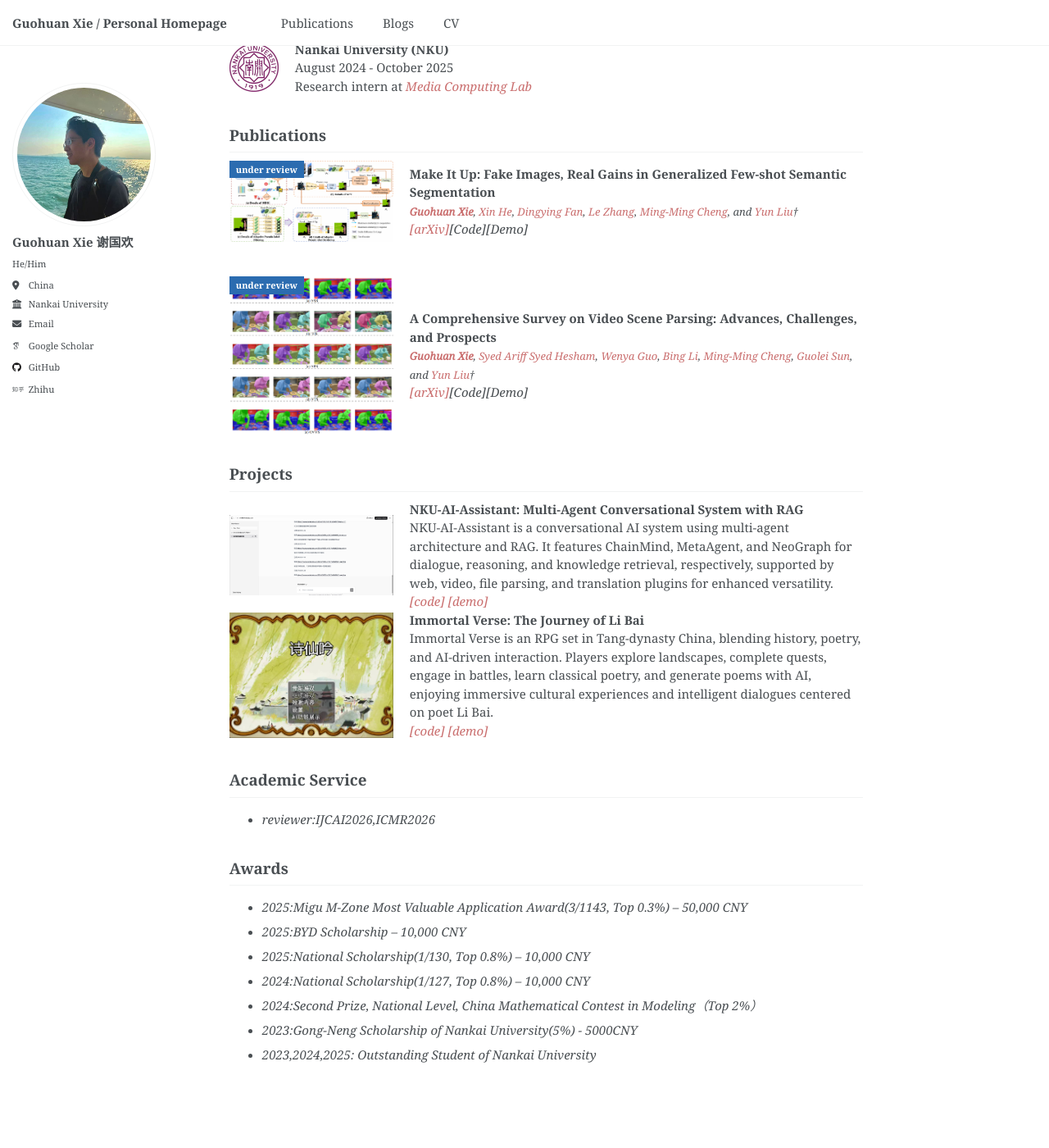
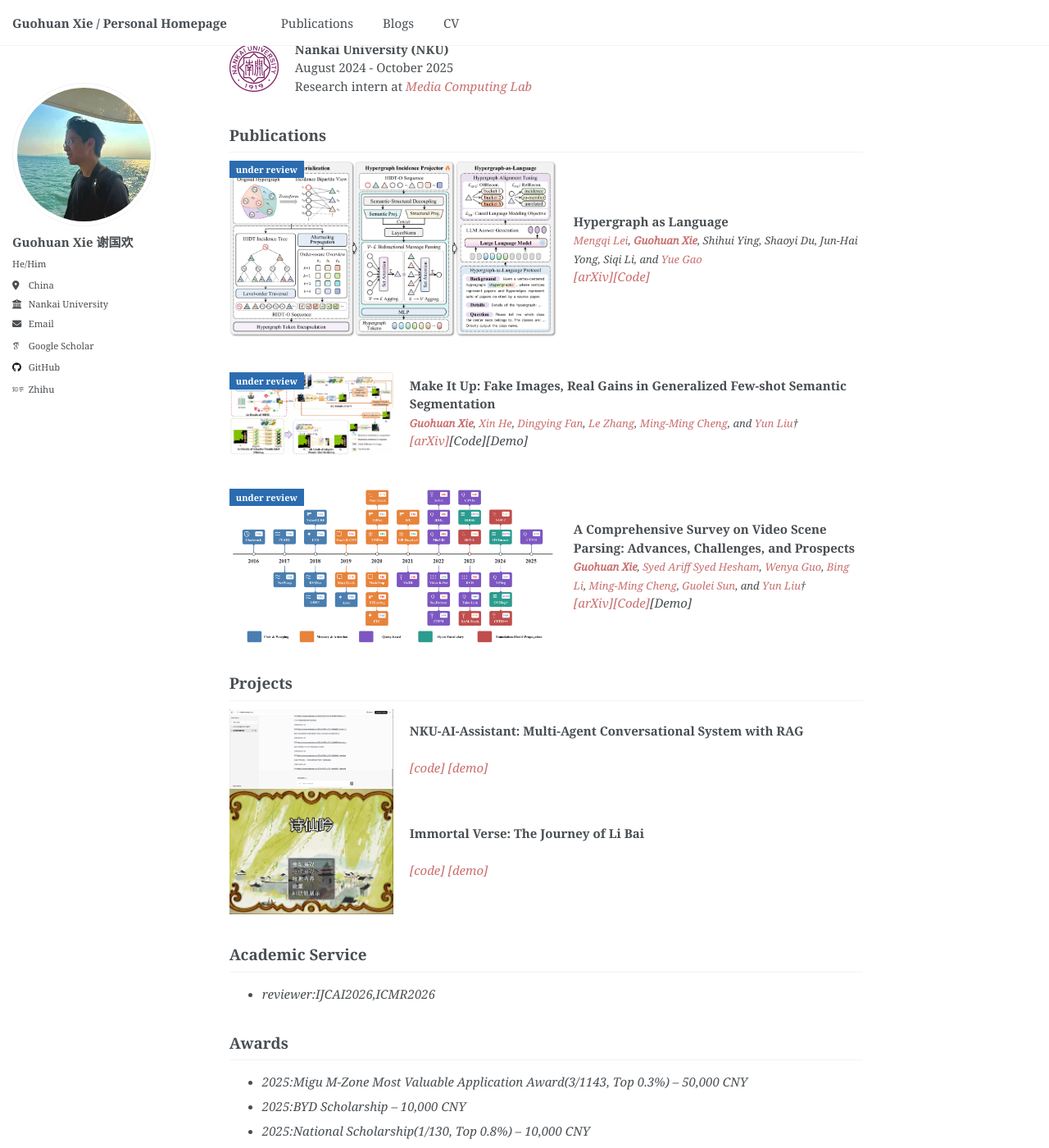
Before and after one commit to guohuan-xie/guohuan-xie.github.io, a Jekyll site: the page built from _pages/about.md, in a window 1280 px wide and 1400 px high, scrolled down 677 px. Shown: the whole window at 82% size. Built offline with Jekyll 4.4.1, drawn with Linux system fonts in a browser that asks for light colours; some web fonts are replaced.

Commit message:
Update publications section on about page by adding new entry for "Hypergraph as Language" and updating existing entries with improved image and link formatting.

```diff
--- a/_pages/about.md
+++ b/_pages/about.md
@@ -71,6 +71,26 @@
 <div style="display: flex; align-items: center;">
     <div style="position: relative; margin-right: 20px; flex-shrink: 0;">
         <span style="position: absolute; top: 0; left: 0; background-color: #2b6cb0; color: #fff; font-size: 11px; font-weight: bold; padding: 4px 8px; line-height: 1.2; z-index: 1;">under review</span>
+        <img src="images/hyper_align_frame.png" alt="Hyper-Align framework" width="400" height="216" style="max-width: 100%; height: auto;">
+    </div>
+    <div>
+        <strong>Hypergraph as Language</strong><br>
+        <i style="font-size: 13px;">
+            <a href="https://mengqi-lei.github.io/" target="_blank">Mengqi Lei</a>,
+            <a href="https://guohuan-xie.github.io/" target="_blank"><strong>Guohuan Xie</strong></a>,
+            Shihui Ying,
+            Shaoyi Du,
+            Jun-Hai Yong,
+            Siqi Li, and
+            <a href="https://www.gaoyue.org/" target="_blank">Yue Gao</a>
+        </i><br>
+        <a href="https://arxiv.org/pdf/2605.21858"><em>[arXiv]</em></a><a href="https://github.com/Mengqi-Lei/Hypergraph-as-Language"><em>[Code]</em></a>
+    </div>
+</div>
+<br>
+<div style="display: flex; align-items: center;">
+    <div style="position: relative; margin-right: 20px; flex-shrink: 0;">
+        <span style="position: absolute; top: 0; left: 0; background-color: #2b6cb0; color: #fff; font-size: 11px; font-weight: bold; padding: 4px 8px; line-height: 1.2; z-index: 1;">under review</span>
         <img src="images/syn4seg.png" alt="Syn4Seg" width="200" height="100">
     </div>
     <div>
@@ -90,7 +110,7 @@
  <div style="display: flex; align-items: center;">
     <div style="position: relative; margin-right: 20px; flex-shrink: 0;">
         <span style="position: absolute; top: 0; left: 0; background-color: #2b6cb0; color: #fff; font-size: 11px; font-weight: bold; padding: 4px 8px; line-height: 1.2; z-index: 1;">under review</span>
-        <img src="images/vpssurvey.png" alt="VSP Survey" width="200" height="100">
+        <img src="images/vsp_evolution.png" alt="VSP evolution timeline" width="400" height="189" style="max-width: 100%; height: auto;">
     </div>
     <div>
         <strong>A Comprehensive Survey on Video Scene Parsing: Advances, Challenges, and Prospects</strong><br>
@@ -103,7 +123,7 @@
             <a href="https://scholar.google.com.hk/citations?user=qd8Blw0AAAAJ&hl=zh-CN" target="_blank">Guolei Sun</a>, and
             <a href="https://yun-liu.github.io/" target="_blank">Yun Liu</a>&dagger;
         </i><br>
-        <a href="https://arxiv.org/abs/2506.13552"><em>[arXiv]</em></a><em>[Code]</em><em>[Demo]</em>
+        <a href="https://arxiv.org/abs/2506.13552"><em>[arXiv]</em></a><a href="https://github.com/guohuan-xie/Awesome-VSP"><em>[Code]</em></a><em>[Demo]</em>
     </div>
 </div>
 
@@ -113,7 +133,7 @@
     <img src="images/nkuassistant.jpg" alt="NKU-AI-Assistant" width="200" height="100" style="margin-right: 20px;">
     <div>
         <strong>NKU-AI-Assistant: Multi-Agent Conversational System with RAG</strong><br>
-        NKU-AI-Assistant is a conversational AI system using multi-agent architecture and RAG. It features ChainMind, MetaAgent, and NeoGraph for dialogue, reasoning, and knowledge retrieval, respectively, supported by web, video, file parsing, and translation plugins for enhanced versatility.
+
 <br>
       <a href="https://github.com/guohuan-xie/NKU-AI-Assistant"><em>[code]</em></a>
       <a href="https://guohuan-xie.github.io/files/nku.mp4"><em>[demo]</em></a>
@@ -124,7 +144,7 @@
     <img src="images/Immortal_Verse.png" alt="Immortal Verse: The Journey of Li Bai" width="200" height="100" style="margin-right: 20px;">
     <div>
         <strong>Immortal Verse: The Journey of Li Bai</strong><br>
-       Immortal Verse is an RPG set in Tang-dynasty China, blending history, poetry, and AI-driven interaction. Players explore landscapes, complete quests, engage in battles, learn classical poetry, and generate poems with AI, enjoying immersive cultural experiences and intelligent dialogues centered on poet Li Bai.
+
 <br>
       <a href="https://github.com/xiemol/-Poetry-fairy-chanting"><em>[code]</em></a>
       <a href="https://guohuan-xie.github.io/files/shixianyin.mp4"><em>[demo]</em></a>
```
Also changed, not shown: images/hyper_align_frame.png (added), images/vsp_evolution.png (added).
